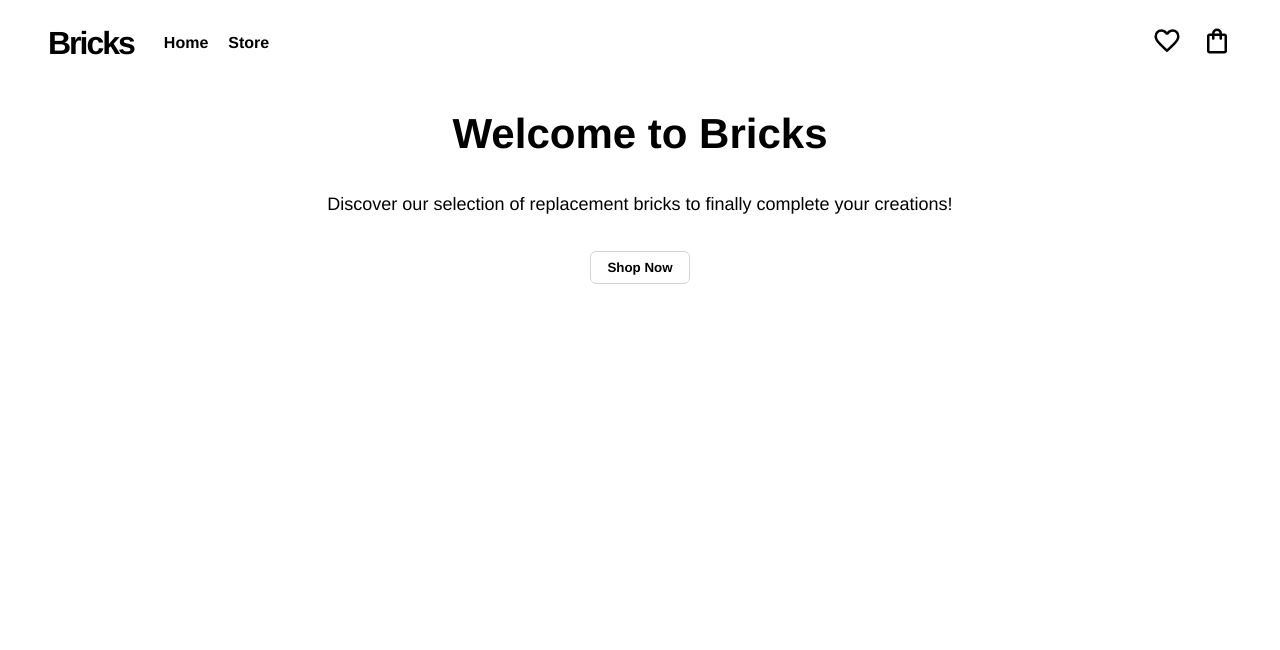
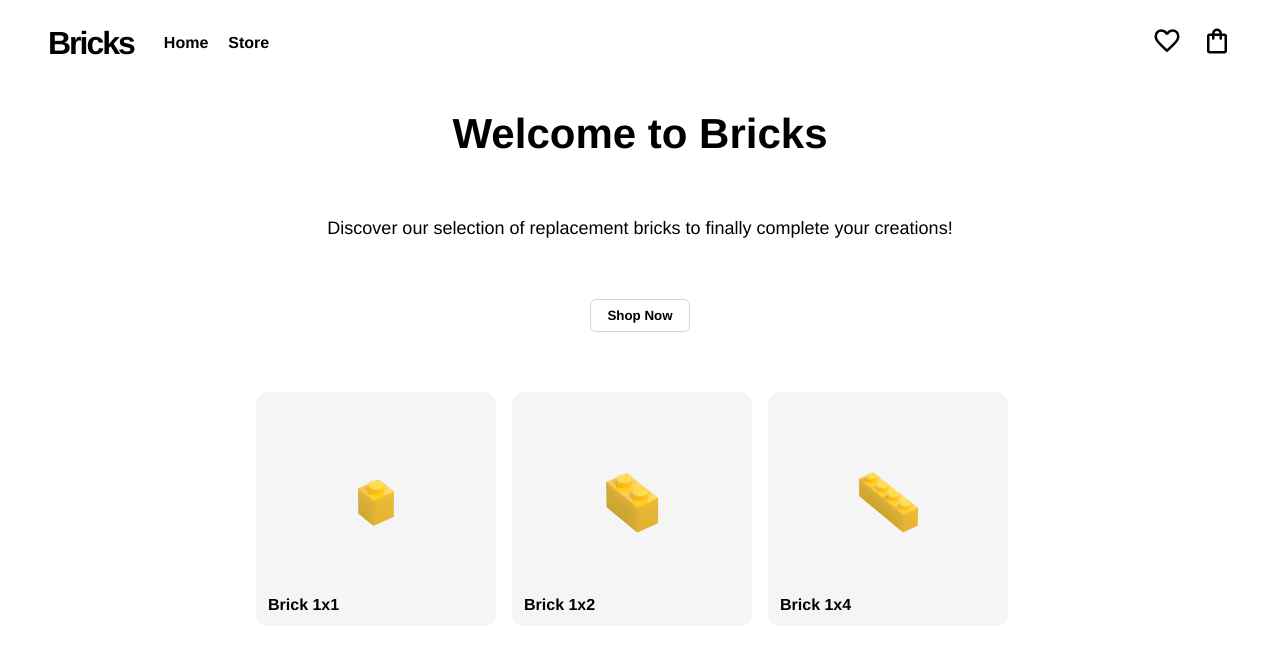
Before and after one commit to lmaqungo/shopping-cart, a React (Vite) app: page / in a window 1280 px wide. Shown: the top 650 px of the page. Built offline with nearby package versions, Linux system fonts and the light colour scheme.

Commit message:
add carousel to home page

```diff
--- a/package.json
+++ b/package.json
@@ -14,6 +14,8 @@
     "react-confetti-boom": "^2.0.1",
     "react-dom": "^19.1.1",
     "react-router": "^7.9.5",
+    "react-slick": "^0.31.0",
+    "slick-carousel": "^1.8.1",
     "uuid": "^13.0.0"
   },
   "devDependencies": {
--- /dev/null
+++ b/src/components/Carousel/Carousel.jsx
@@ -0,0 +1,79 @@
+import styles from './carousel.module.css'
+import "slick-carousel/slick/slick.css";
+import "slick-carousel/slick/slick-theme.css";
+import { Link } from 'react-router';
+import Slider from 'react-slick';
+import { useEffect, useState } from 'react'
+
+const CarouselItem = ({ item }) => {
+    return (
+        <Link to={`/store/${item.id}`} className={styles.removeLinkStyling} >
+            <div className={styles.carouselItem} >
+                <div className={ styles.imageContainer } >
+                    <img src={item.colors["yellow"]} alt="item image" width='48px' />
+                </div>
+                <p className={styles.text} >{ item.name }</p>
+            </div>
+        </Link>
+    )
+}
+
+const Carousel = ({ items }) => {
+
+    const [slidesToShow, setSlidesToShow] = useState(getSlidesToShow());
+
+    function getSlidesToShow() {
+        if(typeof window === "undefined") return 3;
+        const width = window.innerWidth;
+        if(width <= 560) return 1;
+        if(width <= 1024) return 2;
+        return 3
+    }
+
+    console.log(`items: ${items}`)
+
+    useEffect(() => {
+        const handleResize = () => setSlidesToShow(getSlidesToShow());
+        window.addEventListener("resize", handleResize);
+        handleResize();
+        return () => window.removeEventListener("resize", handleResize)
+    }, [])
+
+    const settings = {
+        dots: false,
+        infinite: true,
+        speed: 500,
+        slidesToShow,
+        slidesToScroll: 1,
+        autoplay: true,
+        autoplaySpeed: 2000,
+        responsive: [
+            {
+                breakpoint: 1024,
+                settings: {
+                    slidesToShow: 2,
+                }
+            },
+            {
+                breakpoint: 560,
+                settings: {
+                    slidesToShow: 1,
+                }
+            },
+
+        ]
+  };
+
+  return (
+    <div className={styles.sliderContainer} >
+        <Slider {...settings} >
+            {
+                items.map(item => <CarouselItem item={item} />)
+            }
+        </Slider>
+    </div>
+  )
+
+}
+
+export default Carousel
--- /dev/null
+++ b/src/components/Carousel/carousel.module.css
@@ -0,0 +1,55 @@
+
+.sliderContainer{
+    display: inline;
+    width: 48rem;
+}
+
+.imageContainer{
+    width: 100%;
+    height: 12rem;
+    display: flex;
+    justify-content: center;
+    align-items: center;
+}
+
+img{
+    width: 5.5rem;
+}
+
+.removeLinkStyling{
+    text-decoration: none;
+}
+
+.removeLinkStyling:visited, .removeLinkStyling:link, .removeLinkStyling:link{
+    color:inherit;
+}
+
+.carouselItem{
+    width: 15rem;
+    margin-right: 1.5rem;
+    display: flex;
+    flex-direction: column;
+    justify-content: space-between;
+    align-items: start;
+    padding: 0.75rem;
+    background-color: rgb(245, 245, 245, 1);
+    border-radius: 0.75rem;
+}
+
+.text{
+    font-weight: bold;
+}
+
+@media screen and (max-width: 1024px){
+    .sliderContainer{
+        width: 31.5rem;
+        align-self: center;
+    }
+}
+
+@media screen and (max-width: 560px) {
+    .sliderContainer{
+        width: 15rem;
+        align-self: center;
+    }
+}
--- a/src/components/CartCard/CartCard.jsx
+++ b/src/components/CartCard/CartCard.jsx
@@ -65,7 +65,7 @@ const CartCard = ({ itemObj, setItems }) => {
           <span>
             <Link style={{display: 'inline' }} to={`/store/${itemObj.id}`}>
               <div className={styles.imageContainer}>
-                  <img src={itemObj.colors[itemObj.selectedColor]} alt='weed image' width='48px'/>
+                  <img src={itemObj.colors[itemObj.selectedColor]} alt='item image' width='48px'/>
               </div>
             </Link>
           </span>
--- a/src/components/Home/Home.jsx
+++ b/src/components/Home/Home.jsx
@@ -1,7 +1,12 @@
 import styles from './home.module.css'
 import { Link } from 'react-router'
+import Carousel from '../Carousel/Carousel'
+import { useOutletContext } from 'react-router'
 
 const Home = () => {
+
+  const { items } = useOutletContext();
+
   return (
       <div className={styles.main}>
           <h1 className={styles.header} >Welcome to Bricks</h1>
@@ -11,6 +16,7 @@ const Home = () => {
                 <button className={styles.shopBtn}>Shop Now</button>
             </Link>
           </span>
+          <Carousel items={items} />
       </div>
   )
 }
--- a/src/components/Home/home.module.css
+++ b/src/components/Home/home.module.css
@@ -1,9 +1,10 @@
 .main{
   display: flex;
   flex-direction: column;
-  gap: 36px;
+  gap: 60px;
   text-align: center;
-  width: 60%;
+  width: 100%;
+  align-items: center;
 }
 
 .center{
@@ -41,12 +42,3 @@
 .header{
   font-size: 42px;
 }
-
-@media screen and (max-width: 480px){
-
-  .main{
-    width: 100%;
-    gap: 60px;
-  }
-
-}
--- a/src/components/Store/Store.jsx
+++ b/src/components/Store/Store.jsx
@@ -1,7 +1,6 @@
 import Accordion from "../Accordion/Accordion"
 import styles from './store.module.css'
 import Card from "../Card/Card";
-import { useEffect, useState } from "react";
 import FilterTag from "../FilterTag/FilterTag";
 import TagsMenu from "../TagsMenu/TagsMenu";
 import { intersectionExists } from "../../utils/utils";
```
Also changed, not shown: 1 other file (tests, documents, lock files or other folders).
